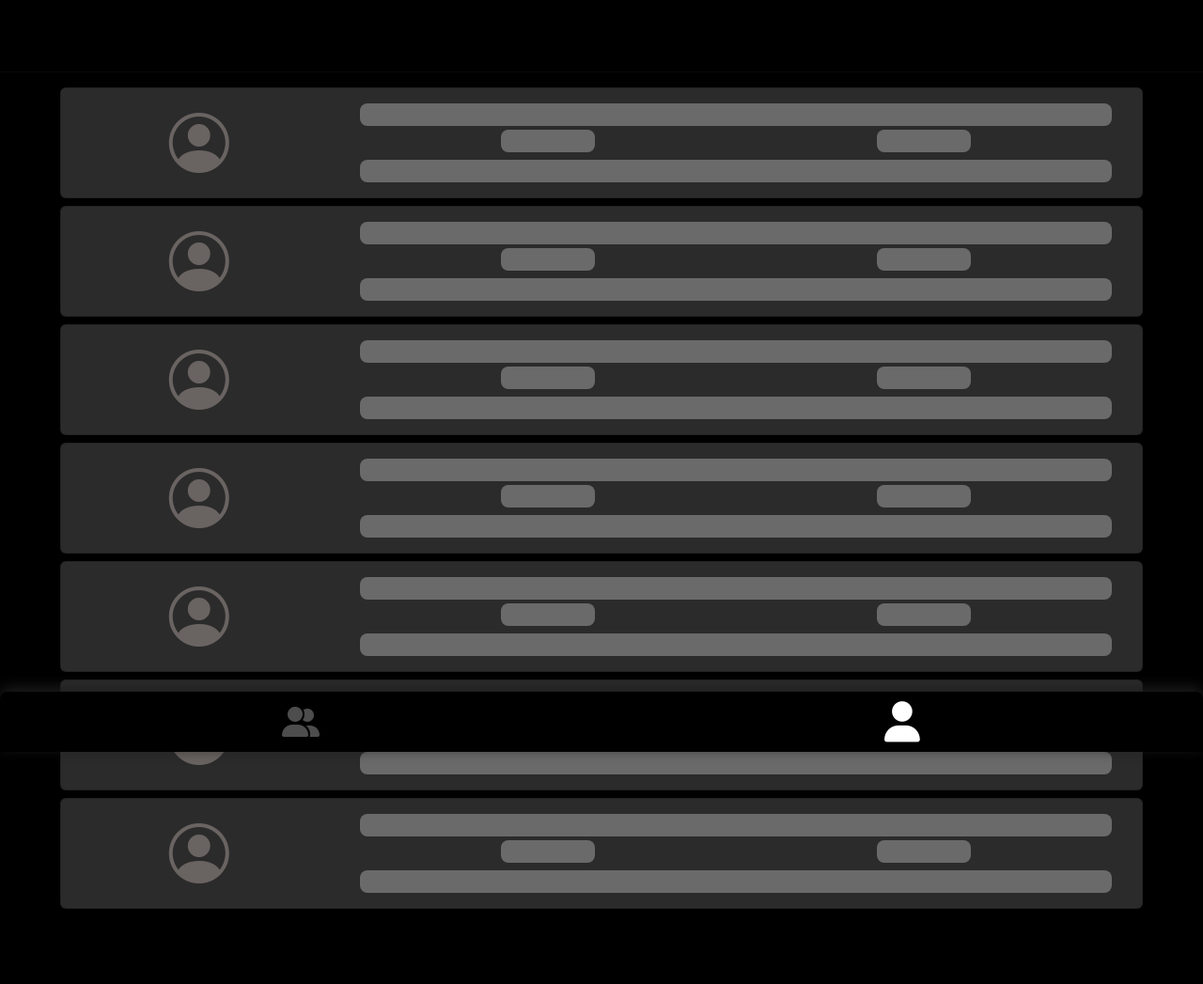
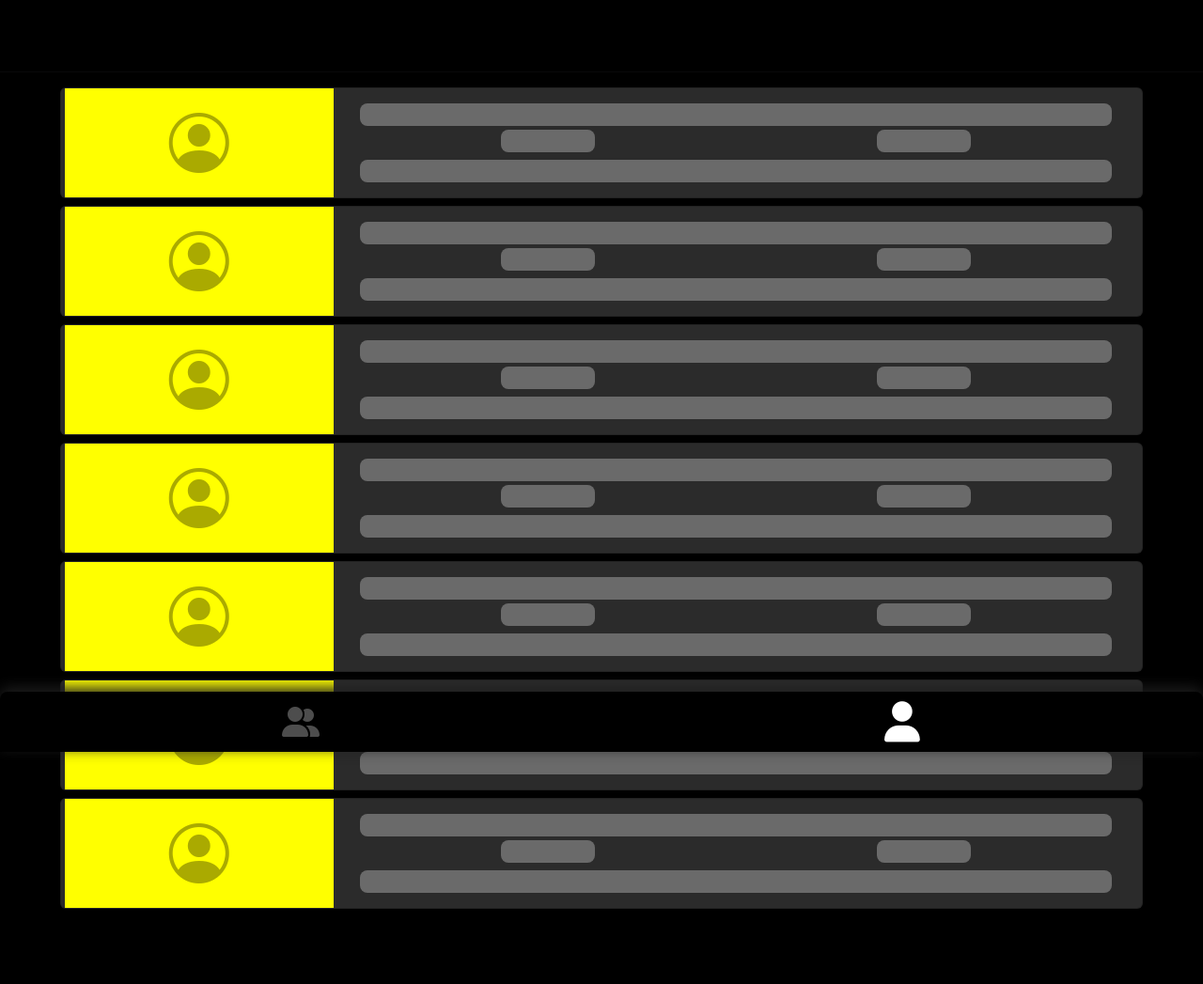
Before and after one commit to ro-jc/checkmate, a Flask app: template checkmate/templates/index.html in a window 1280 px wide. Shown: the whole page at 94% size. Run offline with Flask 3, Linux system fonts and the light colour scheme; the template is opened without the code that fills it, so the values that code supplies are empty; some libraries are stand-ins or nearby versions.

Commit message:
few design changes

```diff
--- a/checkmate/static/styleOne.css
+++ b/checkmate/static/styleOne.css
@@ -132,7 +132,7 @@ body::-webkit-scrollbar {
 
 .cardAvatar {
     font-size: 4rem;
-    color: #e8d6cf55;
+    color: #00000055;
 }
 
 .cardImage {
@@ -145,6 +145,7 @@ body::-webkit-scrollbar {
     flex-direction: column;
     justify-content: center;
     align-items: center;
+    background: yellow;
 }
 
 .groupImageBox {
--- a/checkmate/templates/index.html
+++ b/checkmate/templates/index.html
@@ -39,12 +39,11 @@
 
 <div class="slideView">
     <div id="groupPage">
-        <div class="card groupCard container m-auto px-3 mt-2">
+        <!-- <div class="card groupCard container m-auto px-3 mt-2">
             <div class="row no-gutters">
                 <div class="col-3 groupImageBox">
 
                     <div class="groupImage">
-                        <!-- <img src="..." class="card-img" alt="..."> -->
                         <i class="fa-solid fa-users cardImage"></i>
                     </div>
                 </div>
@@ -71,7 +70,6 @@
                 <div class="col-3 groupImageBox">
 
                     <div class="groupImage">
-                        <!-- <img src="..." class="card-img" alt="..."> -->
                         <i class="fa-solid fa-users cardImage"></i>
                     </div>
                 </div>
@@ -100,7 +98,6 @@
                 <div class="col-3 groupImageBox">
 
                     <div class="groupImage">
-                        <!-- <img src="..." class="card-img" alt="..."> -->
                         <i class="fa-solid fa-users cardImage"></i>
                     </div>
                 </div>
@@ -122,14 +119,16 @@
                     </div>
                 </div>
             </div>
-        </div>
+        </div> -->
+
+
     </div>
+
     <div id="friendPage">
         {% for user in starred %}
         <div class="card personCard container m-auto px-3 mt-2">
             <div class="row no-gutters">
                 <div class="col-3 avatarBox">
-
                     <div class="avatarImageBox">
                         <!-- <img src="..." class="card-img" alt="..."> -->
                         <i class="bi bi-person-circle cardAvatar"></i>
```
